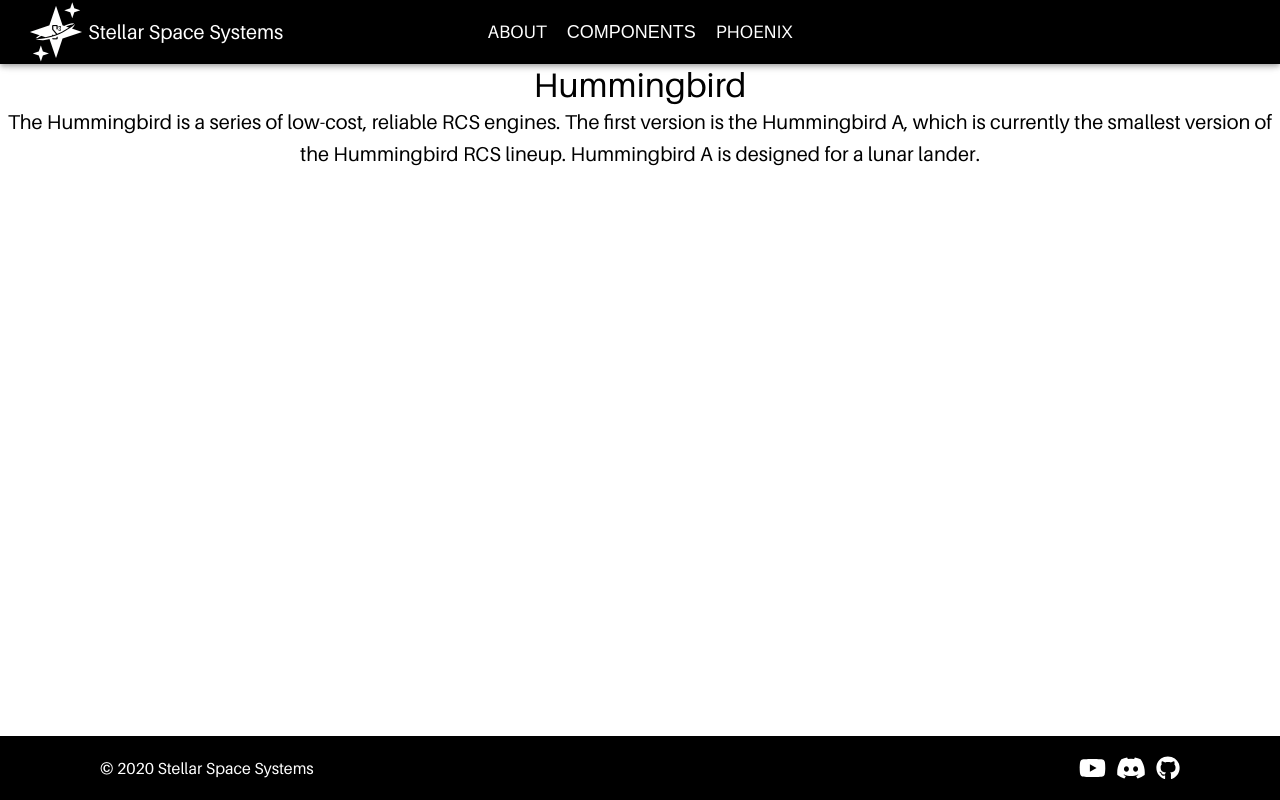
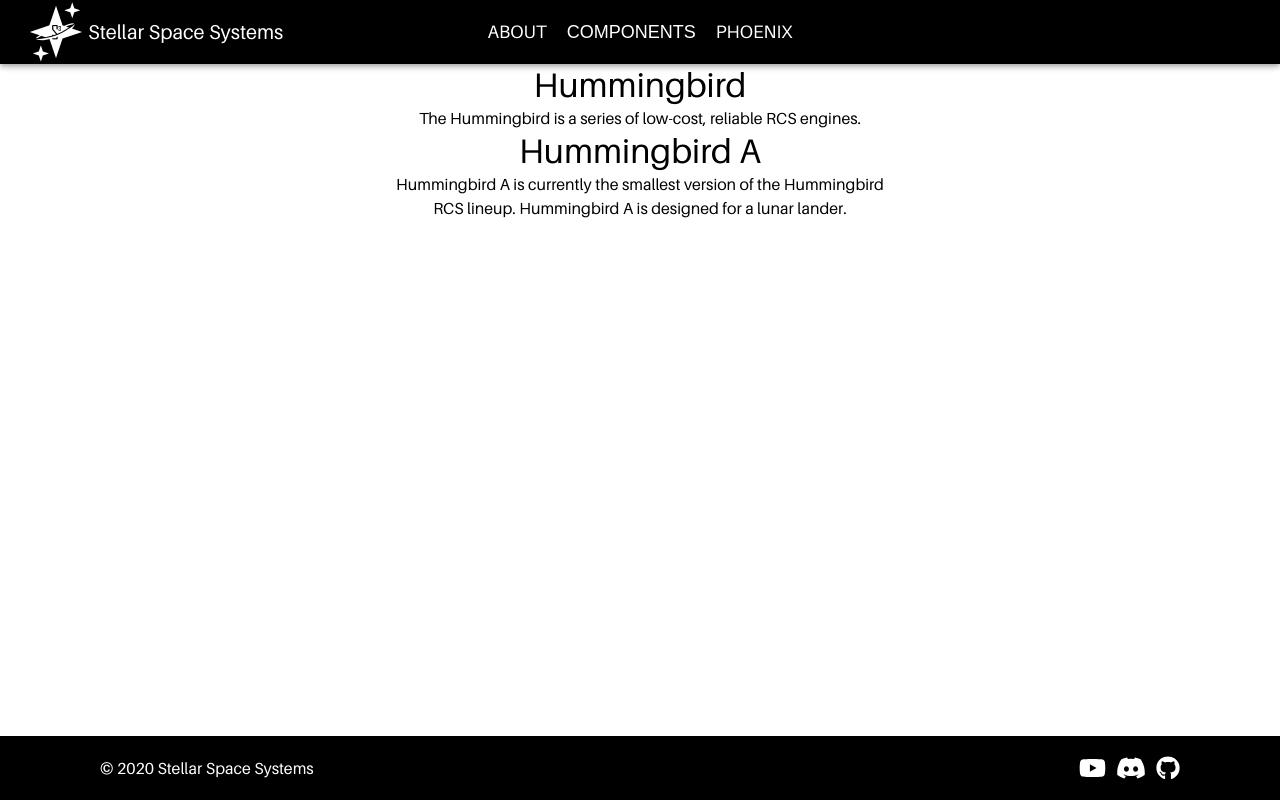
Before and after one commit to VA7NFH/va7nfh.github.io, a React (Create React App) app: page /engines/hummingbird in a window 1280 px wide. Built offline with nearby package versions, Linux system fonts and the light colour scheme.

Commit message:
Updated Hummingbird page

```diff
--- a/src/App.js
+++ b/src/App.js
@@ -17,6 +17,14 @@ const theme = createMuiTheme({
   typography: {
     fontFamily: "inherit"
   },
+  overrides: {
+    MuiTypography: {
+      body1: {
+        margin: "auto",
+        maxWidth: "40%"
+      }
+    }
+  }
 })
 
 function App() {
--- a/src/pages/Hummingbird.js
+++ b/src/pages/Hummingbird.js
@@ -8,11 +8,17 @@ class Hummingbird extends React.Component {
         <Typography variant="h4" align="center">
           Hummingbird
         </Typography>
-        <Typography variant="h6" align="center">
+        <Typography variant="body1" align="center">
           The Hummingbird is a series of low-cost, reliable RCS engines.
-
-          The first version is the Hummingbird A, which is currently the smallest version of the Hummingbird RCS lineup. Hummingbird A is designed for a lunar lander.
         </Typography>
+        <div>
+          <Typography variant="h4" align="center">
+            Hummingbird A
+          </Typography>
+          <Typography variant="body1" align="center">
+            Hummingbird A is currently the smallest version of the Hummingbird RCS lineup. Hummingbird A is designed for a lunar lander.
+          </Typography>
+        </div>
       </div>
     )
   }
```
